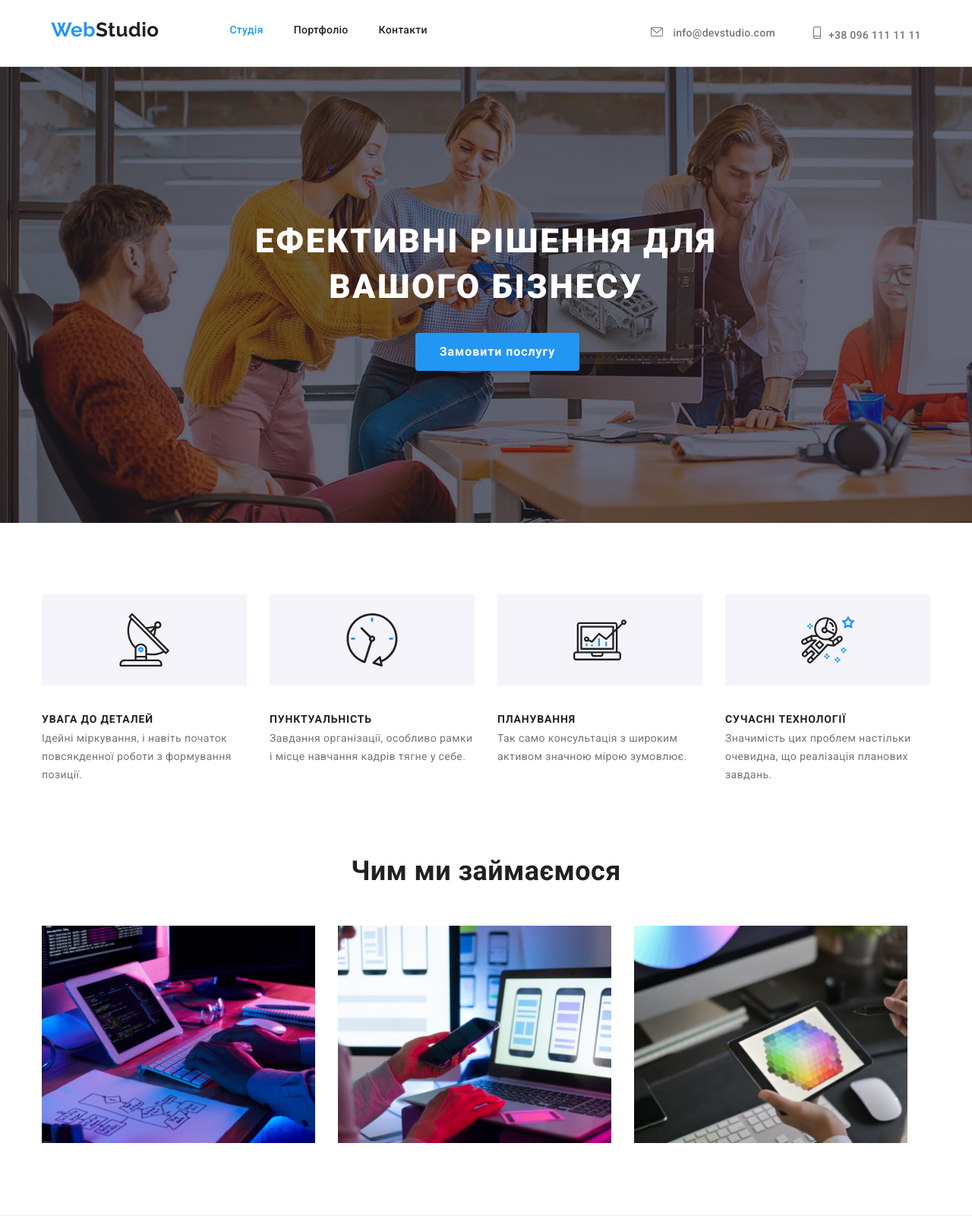
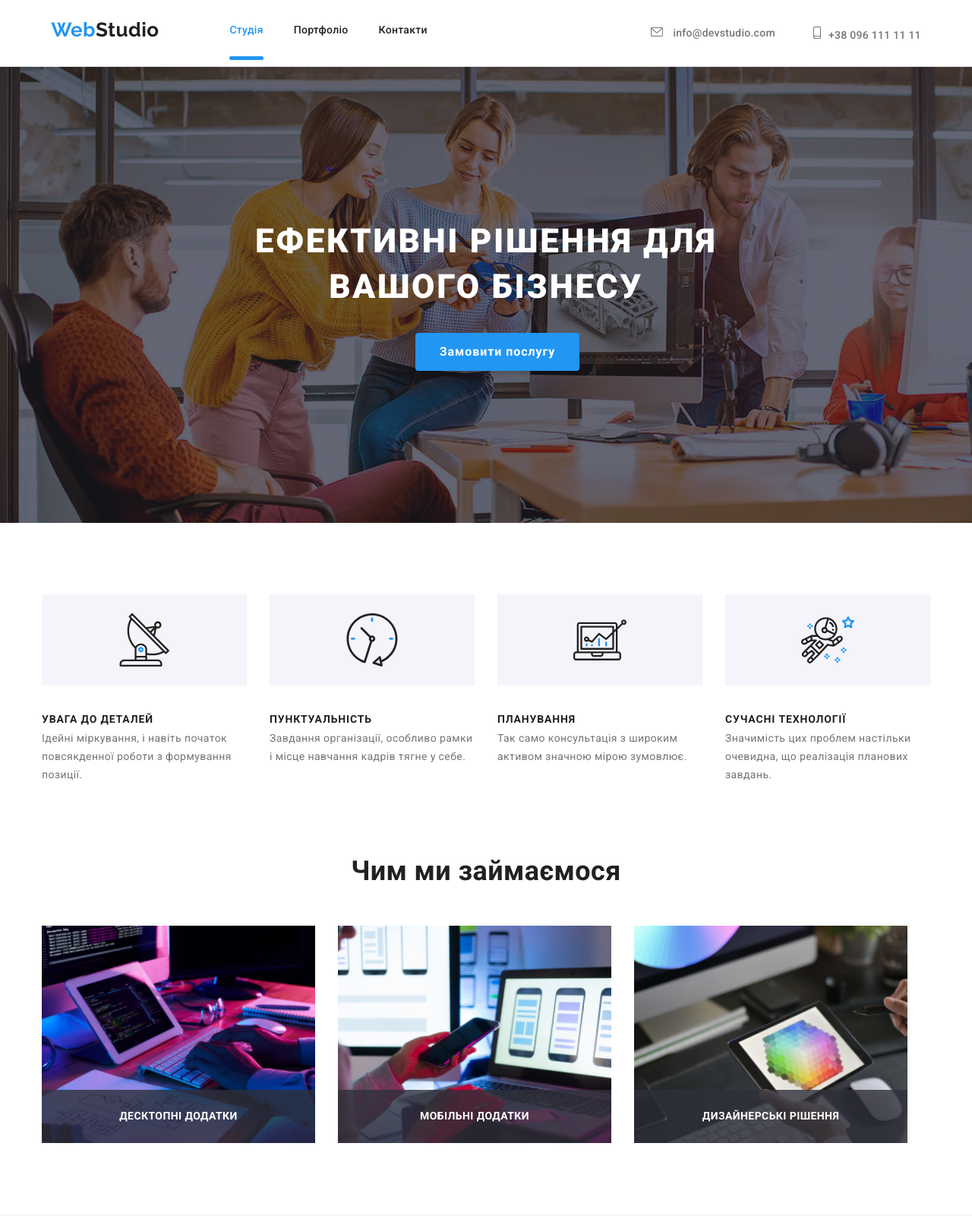
Before and after one commit to shushkevych-yurii/goit-markup-hw-05, a plain HTML site: page index.html in a window 1280 px wide. Shown: the top 1600 px of the page at 76% size. Drawn offline with nearby package versions, Linux system fonts and the light colour scheme.

Commit message:
правка 3

```diff
--- a/css/styles.css
+++ b/css/styles.css
@@ -448,6 +448,8 @@ body{
 }
 
 .link{
+    position: relative;
+
     color:var(--title-text-color);
     text-decoration: none;
     font-weight: 500;
@@ -684,8 +686,6 @@ a{
     width: 100%;
     height: 100%;
 
-
-
     transform: translateY(100%);
     transition: transform 250ms ease;
  }
@@ -733,6 +733,52 @@ a{
 
     height: 581px;
     width: 528px;
+ }
+
+  .img-box {
+    position: relative;
+
+  }
+
+  .img-overlay{
+    position: absolute;
+    top: 216px;
+    left: 0;
+    width: 100%;
+    height: 70px;
+    background: rgba(47, 48, 58, 0.8);
 
 
- }
+  }
+  .img-overlay>p{
+    font-family: inherit;
+
+    font-weight: 700;
+    font-size: 14px;
+    line-height: 1.14;
+    text-align: center;
+
+    padding-top: 27px;
+    padding-top: 27px;
+    letter-spacing: 0.03em;
+    text-transform: uppercase;
+
+    color: #FFFFFF;
+  }
+
+  /* Лінія підкреслення меню */
+  .link.current::after{
+    content:'';
+
+    position:absolute;
+    left:0;
+    bottom:0;
+
+    display: block;
+    width: 100%;
+    height: 5px;
+    background-color: var(--accent-color);
+
+    border-radius: 5px;
+
+  }
--- a/index.html
+++ b/index.html
@@ -46,11 +46,11 @@
       <section class="hero"><div class="center">
 
       <h1 class="hero-title">Ефективні рішення для <br>вашого бізнесу</h1>
-      <div class="center"><button type="button" class="hero-button">Замовити послугу</button></div>
+      <div class="center"><button data-modal-open type="button" class="hero-button">Замовити послугу</button></div>
     </div></section>
     <!-- Модальне вікно -->
-    <div class="backdrop is-hidden">
-      <div class="modal"></div>
+    <div data-modal class="backdrop is-hidden">
+      <div class="modal"><button data-modal-close type="button" class="close-btn"></button> </div>
     </div>
    <!-- Основна частина  -->
 
@@ -91,9 +91,9 @@
     <section class="section-2"><div class="center">
     <h2 class="title-style">Чим ми займаємося</h2>
     <ul class ="list">
-        <li class="content-box-2"><img src="images/box-1.png" alt="дизайн сайтів" width="370"></li>
-        <li class="content-box-2"><img src="images/box-2.png" alt="розробка сайту" width="370"></li>
-        <li class="content-box-2"><img src="images/box-3.png" alt="створення сайту" width="370"></li>
+        <li class="content-box-2"><div class="img-box"><div class="img-overlay"><p>десктопні додатки</p></div><img  src="images/box-1.png" alt="дизайн сайтів" width="370"></div></li>
+        <li class="content-box-2"><div class="img-box"><div class="img-overlay"><p>мобільні додатки</p></div><img  src="images/box-2.png" alt="розробка сайту" width="370"></div></li>
+        <li class="content-box-2"><div class="img-box"><div class="img-overlay"><p>дизайнерські рішення</p></div><img  src="images/box-3.png" alt="створення сайту" width="370"></div></li>
     </ul></div>
    </section>
 
@@ -429,6 +429,6 @@
     </div>
 
   </footer>
-
+ <script src="./js/modal.js"></script>
 </body>
 </html>
--- /dev/null
+++ b/js/modal.js
@@ -0,0 +1,14 @@
+(() => {
+  const refs = {
+    openModalBtn: document.querySelector("[data-modal-open]"),
+    closeModalBtn: document.querySelector("[data-modal-close]"),
+    modal: document.querySelector("[data-modal]"),
+  };
+
+  refs.openModalBtn.addEventListener("click", toggleModal);
+  refs.closeModalBtn.addEventListener("click", toggleModal);
+
+  function toggleModal() {
+    refs.modal.classList.toggle("is-hidden");
+  }
+})();
```
Also changed, not shown: images/icons/Нова папка/close.svg (added).
